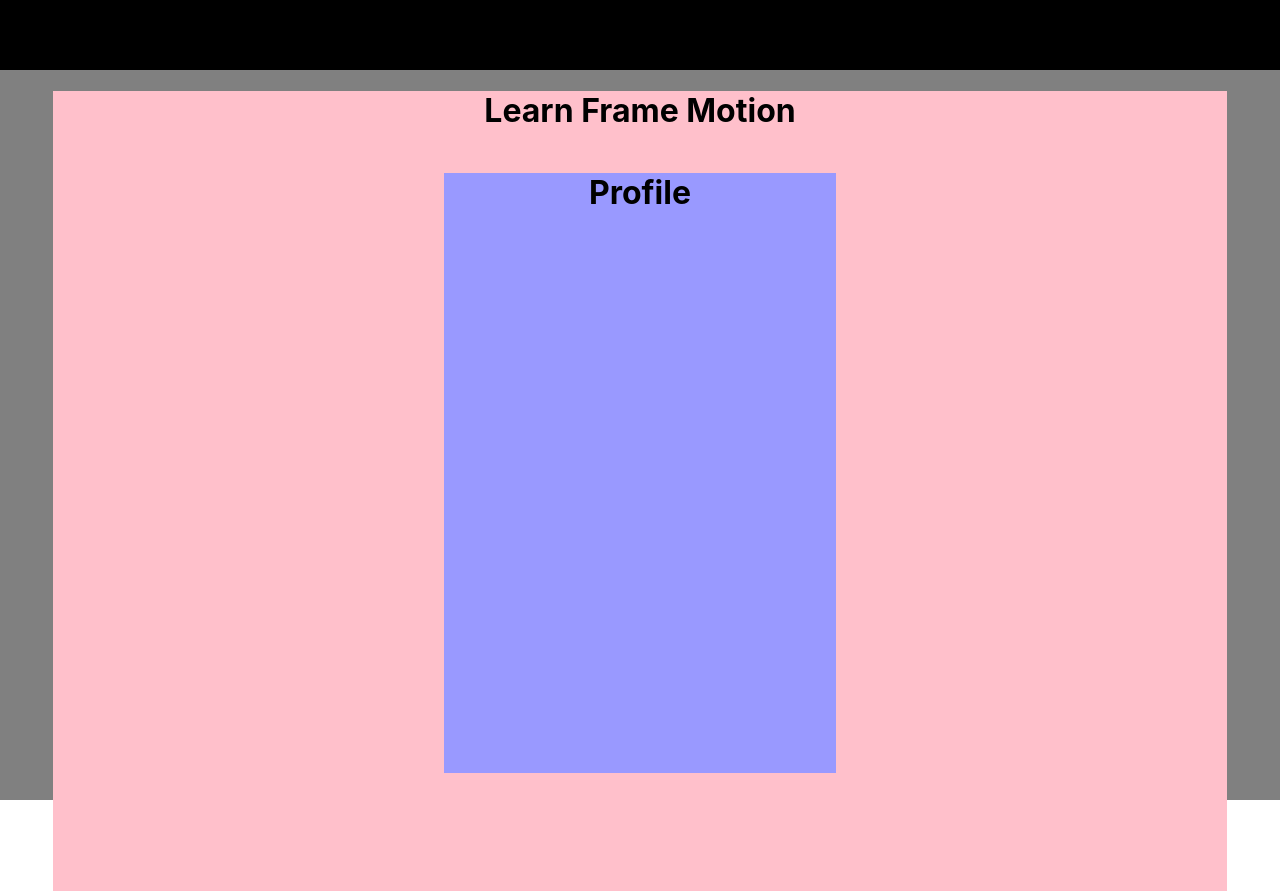
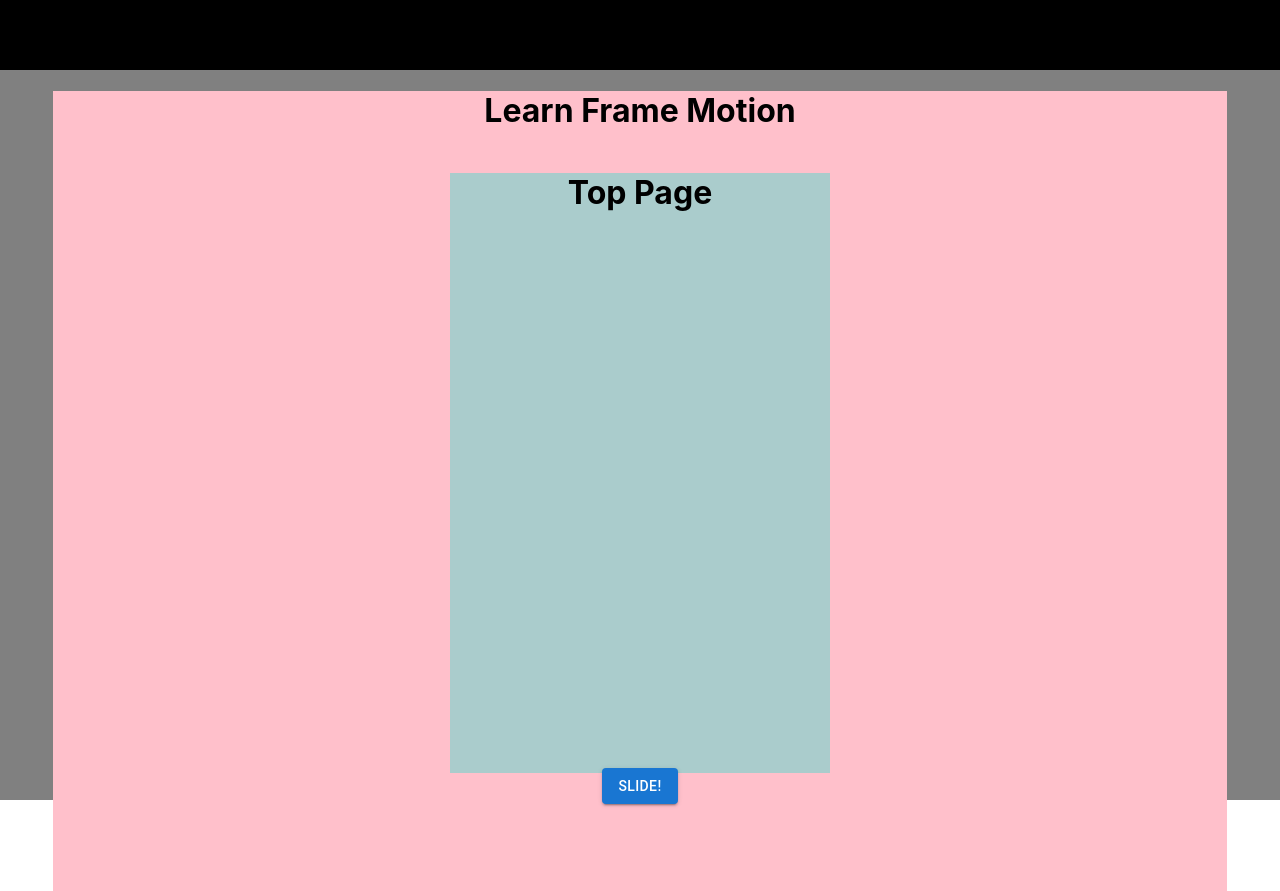
Before and after one commit to nyantama0616/learn-react, a React (Create React App) app: page /learn-frame-motion in a window 1280 px wide. Built offline with nearby package versions, Linux system fonts and the light colour scheme.

Commit message:
[FramerMotion] スライドショー実装
ボタンの位置がちょっと変。。。
多分、grid使ってるのにposition: "relative"とかしてるからだと思う

```diff
--- a/src/framer-motion/LearnFramerMotion.tsx
+++ b/src/framer-motion/LearnFramerMotion.tsx
@@ -1,9 +1,9 @@
-import {Route, Routes, Outlet} from "react-router-dom";
-import {Box} from "@mui/material";
+import {Box, Button} from "@mui/material";
 import {Grid} from "@mui/material";
 import TopPage from "./TopPage";
 import Profile from "./Profile";
 import {useState, useMemo, useEffect} from "react";
+import { motion, AnimatePresence } from "framer-motion";
 
 enum Page {
     TOP_PAGE,
@@ -11,18 +11,10 @@ enum Page {
 }
 export default function LearnFramerMotion() {
     const [status, setStatus] = useState(Page.TOP_PAGE);
+    const showTopPage = useMemo(() => status === Page.TOP_PAGE, [status]);
+    const showProfile = useMemo(() => status === Page.PROFILE, [status]);
 
-    const component = useMemo(() => {
-        switch(status) {
-            case Page.TOP_PAGE:
-                return <TopPage sizing={{height: "600px"}}/>;
-            case Page.PROFILE:
-                return <Profile sizing={{height: "600px"}}/>;
-        }
-    }, [status]);
-
-    useEffect(() => {
-        const interval = setInterval(() => {
+    function toggleStatus() {
         setStatus((status) => {
             switch(status) {
                 case Page.TOP_PAGE:
@@ -31,19 +23,49 @@ export default function LearnFramerMotion() {
                     return Page.TOP_PAGE;
             }
         });
-        }, 1000);
-
-        return () => clearInterval(interval);
-    }, []);
+    }
 
     return (
         <Box sx={{backgroundColor: "pink", height: "800px"}}>
             <h1>Learn Frame Motion</h1>
-            <Grid container justifyContent="center">
+            <Grid container spacing={2} justifyContent="center">
                 <Grid item xs={4}>
-                    {component}
+                    <Box sx={{position: "relative", height: "600px"}} className="slide-container">
+                        <SlideInOut isVisible={showTopPage}><TopPage sizing={{height: "600px"}}/></SlideInOut>
+                        <SlideInOut isVisible={showProfile}><Profile sizing={{height: "600px"}}/></SlideInOut>
+                    </Box>
+                </Grid>
+                <Grid item xs={12}>
+                    <Button variant="contained" onClick={toggleStatus}>Slide!</Button>
                 </Grid>
             </Grid>
         </Box>
     );
 }
+
+interface SlideInOut {
+    isVisible: boolean
+    children: React.ReactNode
+}
+function SlideInOut({isVisible, children}: SlideInOut) {
+    return (
+        <Box sx={{
+            position: "absolute", //これ書かないと、要素が縦に並んでしまう
+            top: 0,
+            left: 0,
+            width: "100%",
+            height: "100%",
+        }}>
+            <AnimatePresence>
+                {isVisible && <motion.div
+                    key="top-page"
+                    initial={{ x: 500, opacity: 0 }}
+                    animate={{ x: 0, opacity: 1 }}
+                    exit={{ x: -500, opacity: 0 }}
+                    >
+                    {children}
+                </motion.div>}
+            </AnimatePresence>
+        </Box>
+    )
+}
```
Lines whose indentation alone changed are shown as unchanged.
